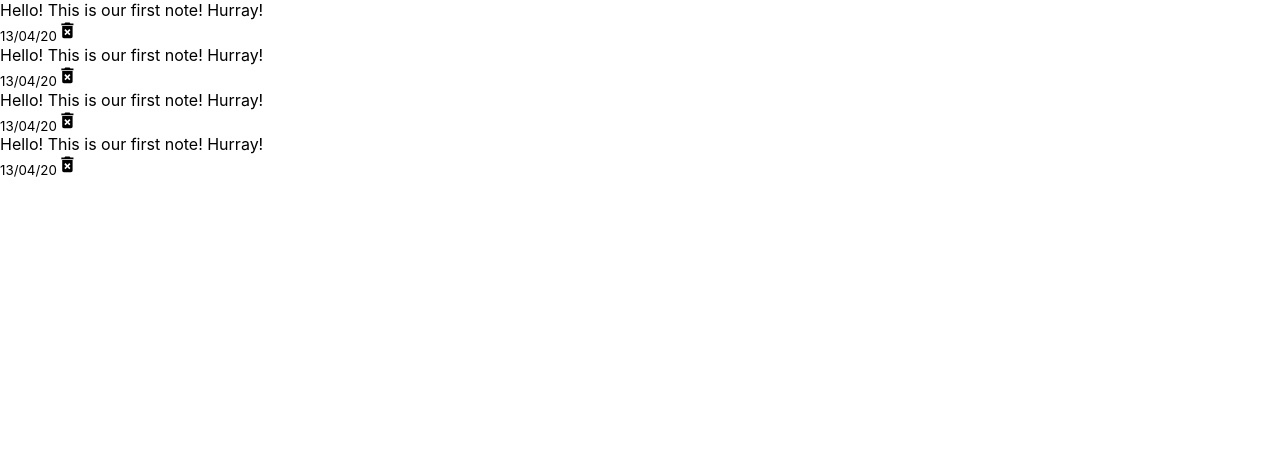
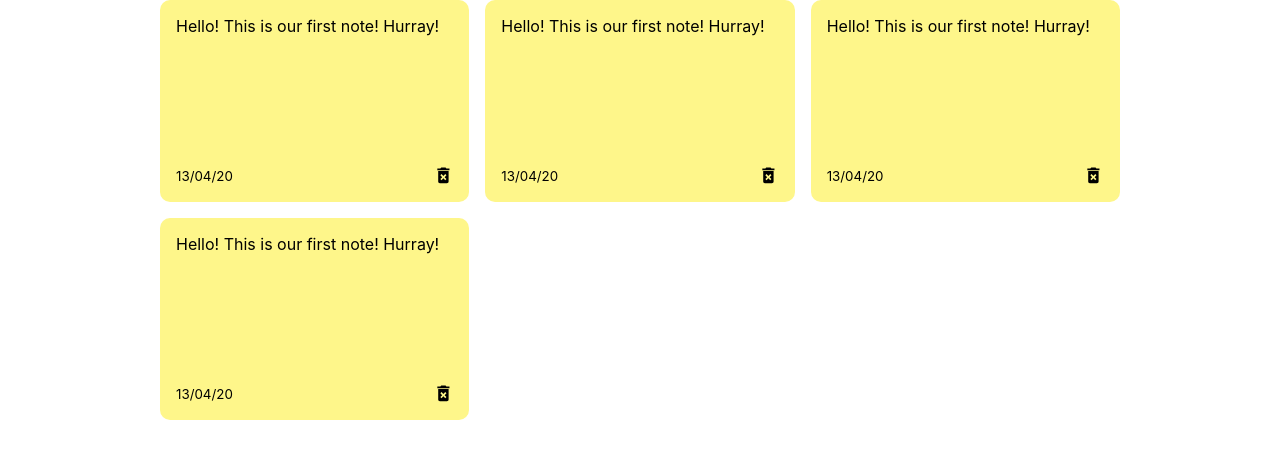
Before and after one commit to aaronreynolds421/react-notes-app, a React (Create React App) app: page / in a window 1280 px wide. Shown: the top 458 px of the page. Built offline with nearby package versions, Linux system fonts and the light colour scheme.

Commit message:
Update index.css

```diff
--- a/src/index.css
+++ b/src/index.css
@@ -1,13 +1,44 @@
 body {
   margin: 0;
-  font-family: -apple-system, BlinkMacSystemFont, 'Segoe UI', 'Roboto', 'Oxygen',
-    'Ubuntu', 'Cantarell', 'Fira Sans', 'Droid Sans', 'Helvetica Neue',
+  font-family: -apple-system, BlinkMacSystemFont, "Segoe UI", "Roboto", "Oxygen",
+    "Ubuntu", "Cantarell", "Fira Sans", "Droid Sans", "Helvetica Neue",
     sans-serif;
   -webkit-font-smoothing: antialiased;
   -moz-osx-font-smoothing: grayscale;
 }
 
 code {
-  font-family: source-code-pro, Menlo, Monaco, Consolas, 'Courier New',
+  font-family: source-code-pro, Menlo, Monaco, Consolas, "Courier New",
     monospace;
 }
+.container {
+  max-width: 960px;
+  margin-right: auto;
+  margin-left: auto;
+  padding-right: 15px;
+  padding-left: 15px;
+}
+
+.note {
+  background-color: #fef68a;
+  border-radius: 10px;
+  padding: 1rem;
+  min-height: 170px;
+  display: flex;
+  flex-direction: column;
+  justify-content: space-between;
+}
+.note-footer {
+  display: flex;
+  align-items: center;
+  justify-content: space-between;
+}
+
+.notes-list {
+  display: grid;
+  grid-gap: 1rem;
+  grid-template-columns: repeat(
+    auto-fit,
+    minmax(250px, 1fr)
+  ); /*cannnot be smaller than 250 px and not bigger than the space available*/
+}
```
